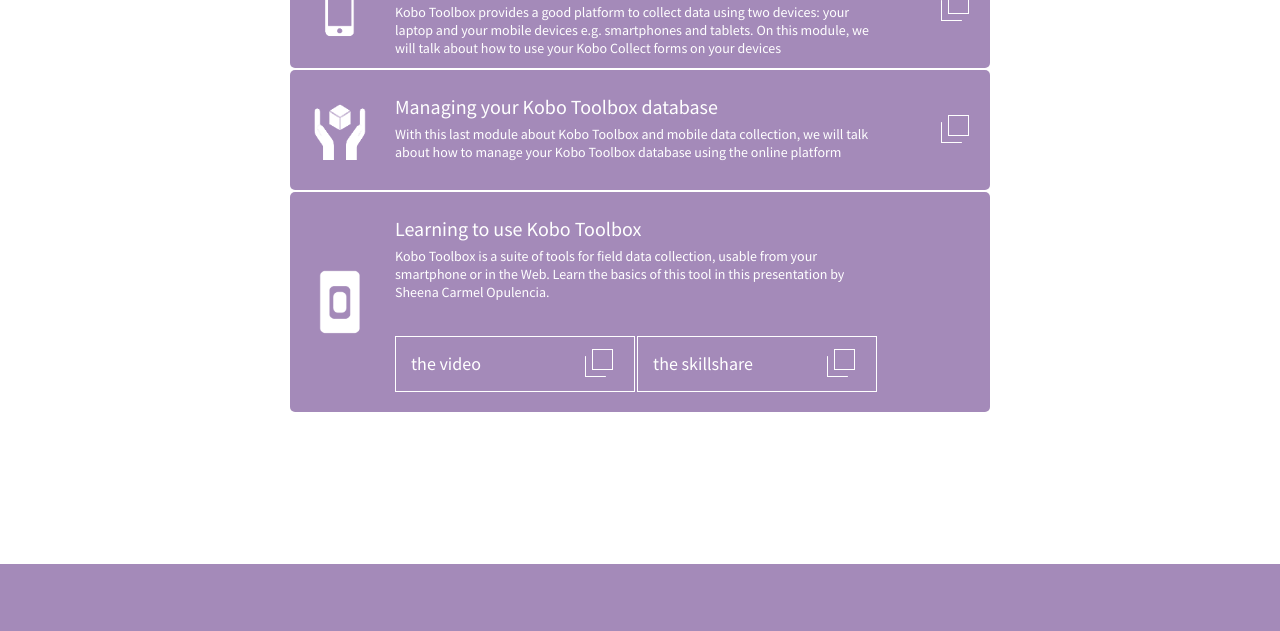
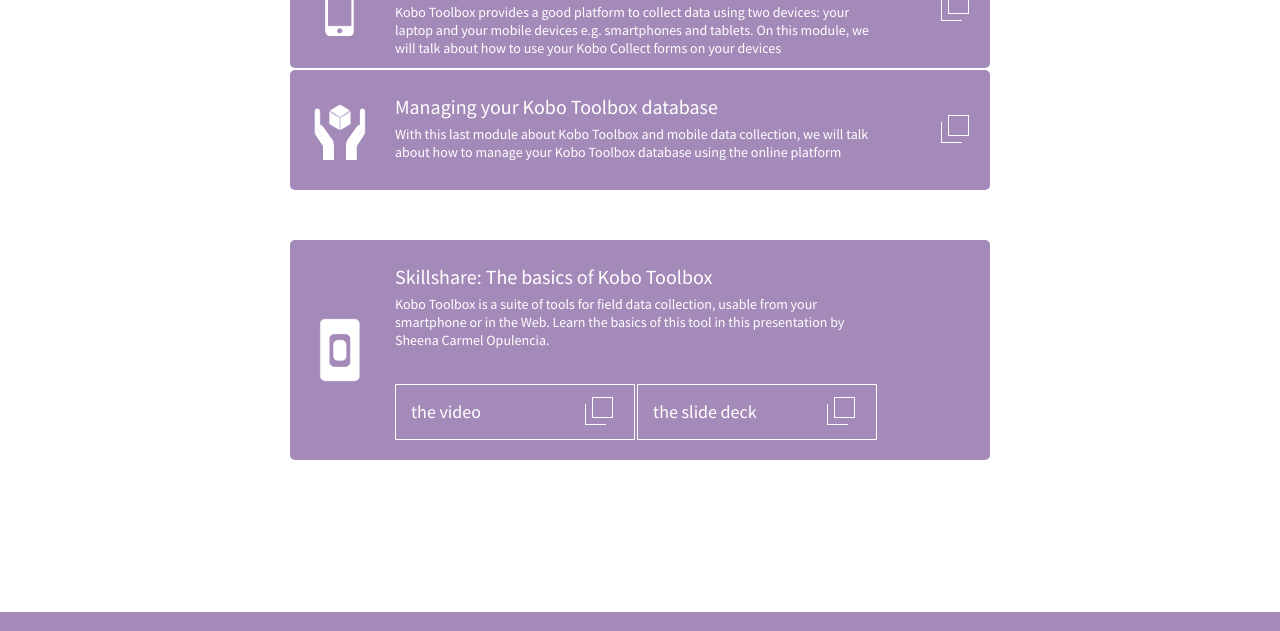
Before and after one commit to school-of-data/mobile-data-collection, a plain HTML site: page resources.html in a window 1280 px wide. Shown: the part 1190-1821 px from the top of the page. Drawn offline with Linux system fonts and the light colour scheme.

Commit message:
final version

```diff
--- a/css/guide.css
+++ b/css/guide.css
@@ -383,6 +383,7 @@
 .course.module2{
   height: 220px;
   background-repeat: no-repeat;
+  margin-top: 50px;
 }
 
 .mobile.port
--- a/js/guide.js
+++ b/js/guide.js
@@ -191,11 +191,11 @@
 		},
 		{
 			module:2,
-			title: "Learning to use Kobo Toolbox",
+			title: "Skillshare: The basics of Kobo Toolbox",
 			text: "Kobo Toolbox is a suite of tools for field data collection, usable from your smartphone or in the Web. Learn the basics of this tool in this presentation by Sheena Carmel Opulencia.",
 			url:[
 				["the video","https://www.youtube.com/watch?v=qD3oCRRtLXA" ],
-				["the skillshare", "http://fr.slideshare.net/SchoolofData/skillshare-using-kobo-toolbox-for-mobile-data-collection" ]
+				["the slide deck", "http://fr.slideshare.net/SchoolofData/skillshare-using-kobo-toolbox-for-mobile-data-collection" ]
 			],
 		}
 
```
Also changed, not shown: img/download_bt.png, img/download_bt2.png, 2 other files.
